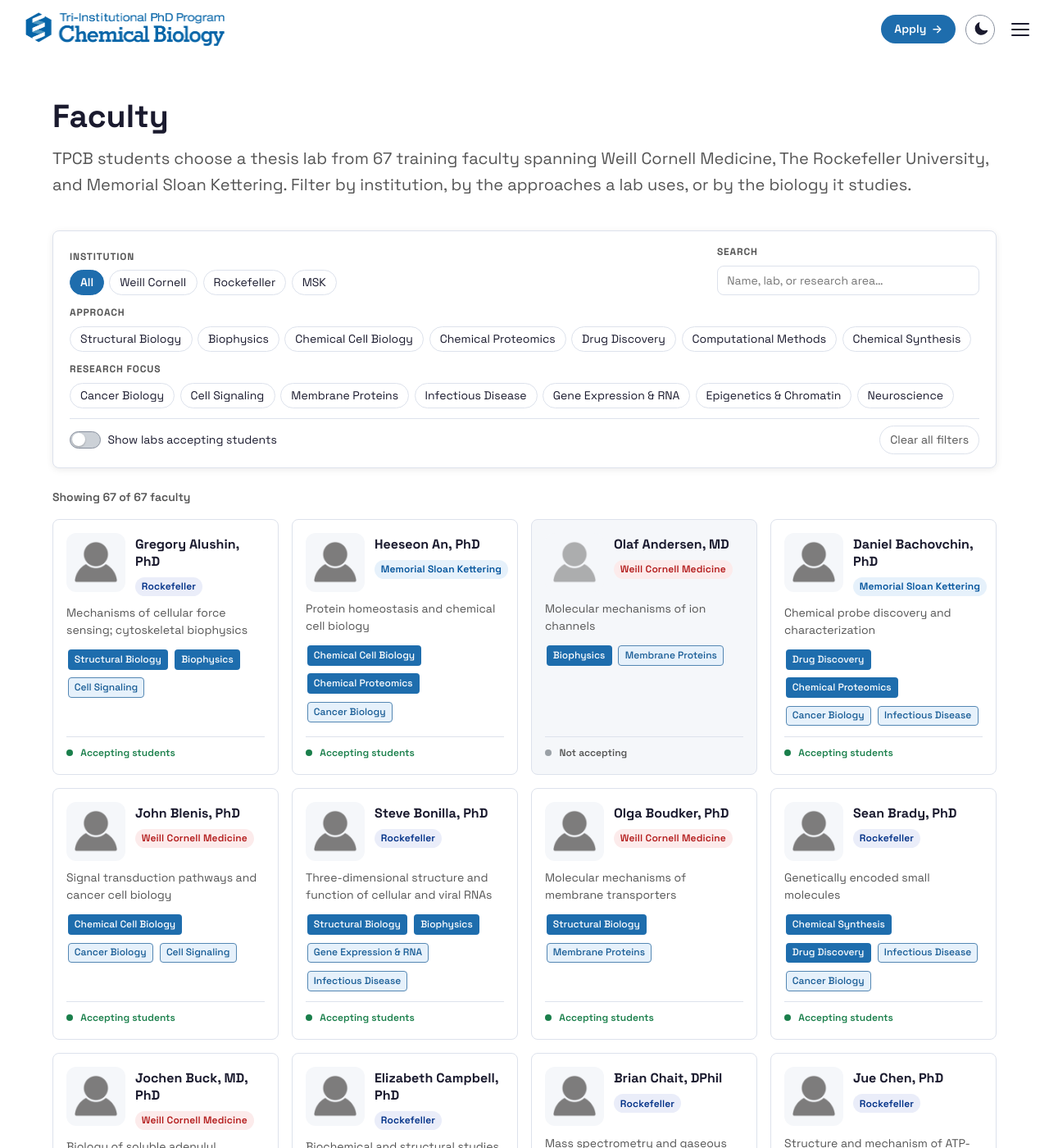
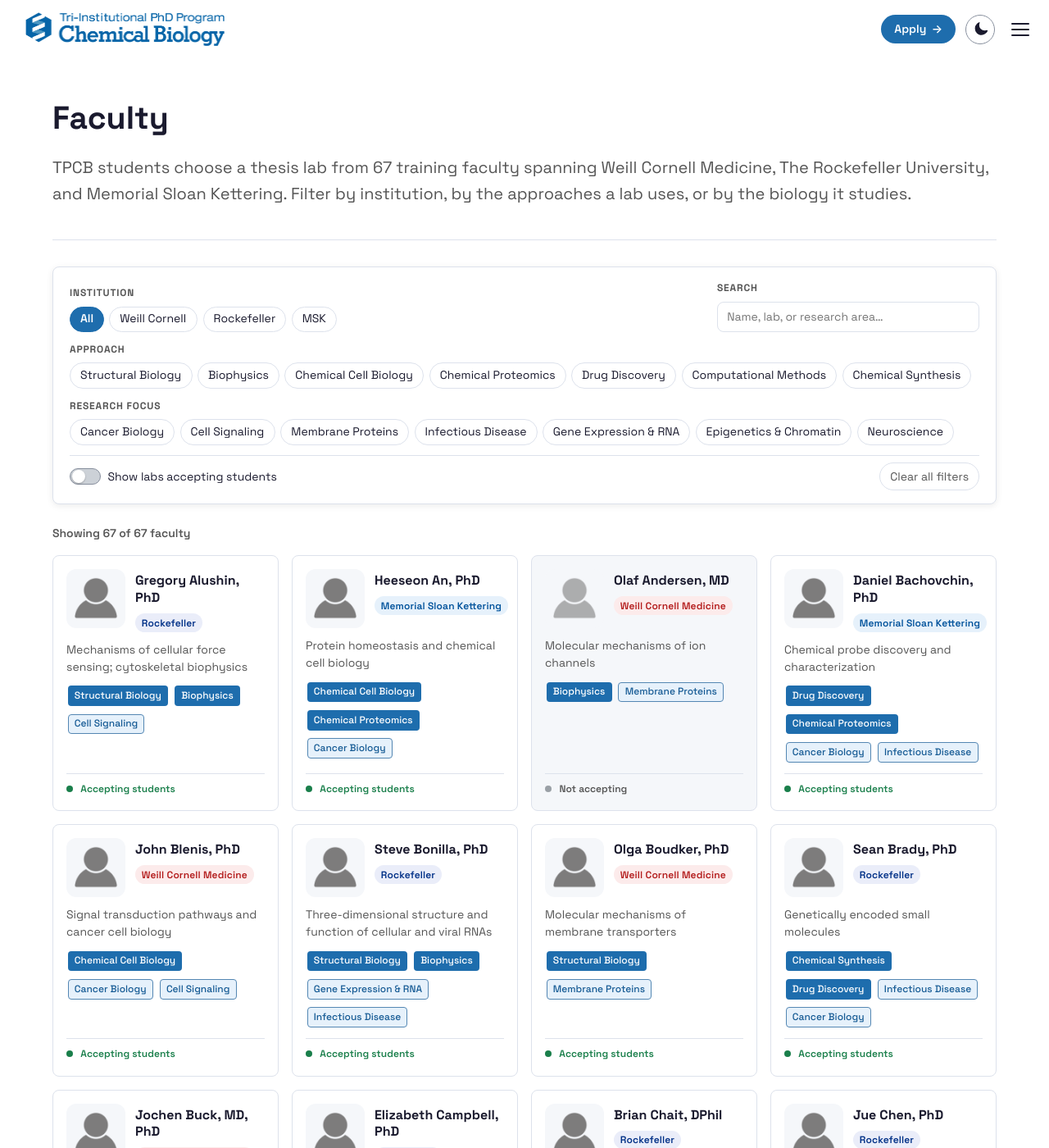
Before and after one commit to adavasam/tpcb-website, a Jekyll site: the page built from _pages/faculty.md, in a window 1280 px wide and 1400 px high. Shown: the whole window at 82% size. Built offline with Jekyll 4.4.1, drawn with Linux system fonts in a browser that asks for light colours.

Commit message:
Retire the faculty page's parallel header markup
The faculty directory had its own set of page-header rules —
.fd-header / .fd-title / .fd-intro — describing the same three elements as
.post-header / .post-title / .post-description, which every other page
uses. Two implementations of one component, kept in step by hand, and they
had already drifted: the faculty title was 8px larger, its lede 4px larger
and capped at 62ch, and its heading sat 40px lower than every other page's.
Levelling those by adjusting both sets was treating the symptom.

The page now emits the standard header and the three .fd-* rules are
deleted. .fd survives only as this page's bottom-padding hook.

The header markup is written out in the page rather than taken from
`layout: page`, for the same reason _layouts/students-directory.html writes
its own: the lede interpolates {{ total }}, and Jekyll does not process
Liquid inside front matter. The class names, nesting and resulting styles
are identical either way — this is the existing precedent on the site, not
a new pattern.

Verified in a browser across faculty, students, alumni and a plain prose
page: same h1 class (.post-title), same wrapper chain (page-wrapper > post >
post-header), same computed size (39.056px), same lede class and size
(.post-description, 20px), same 1px header rule. The faculty page gains
that header rule, which it did not have before — .fd-header carried only a
bottom margin — so it now closes its header the way the rest of the site
does.

One structural difference remains and is deliberate: the faculty page's
body is not wrapped in .post-content. That wrapper carries prose rules
(heading margins, table styling) written for article text, and the faculty
body is a filter form and a card grid. Wrapping it would put a 32px top
margin on every card heading that .fd-card-name then has to undo. The
student directory does use .post-content, because its body is closer to
prose. Flagged rather than changed.

323 pages, 0 broken internal links out of 18,123, 0 heading-level skips,
clean at both /tpcb-website/ and --baseurl "".

Co-Authored-By: Claude Opus 5 <noreply@anthropic.com>

```diff
--- a/_pages/faculty.md
+++ b/_pages/faculty.md
@@ -12,12 +12,24 @@ description: Browse the training faculty of the Tri-Institutional PhD Program in
 {%- assign faculty = site.faculty | sort: "sort_key" -%}
 {%- assign total = faculty | size -%}
 
+{%- comment -%}
+  The standard page header: .post / .post-header / .post-title /
+  .post-description, exactly as _layouts/page.html and
+  _layouts/students-directory.html emit it. This page used to carry a parallel
+  set (.fd-header / .fd-title / .fd-intro) that had to be kept visually in step
+  with the real one by hand — which is how it ended up 8px larger and 40px lower
+  than every other page.
+
+  Written out rather than taken from `layout: page` for the same reason the
+  student directory writes its own: the lede interpolates {{ total }}, and
+  Jekyll does not process Liquid inside front matter.
+{%- endcomment -%}
 <div class="page-wrapper">
-<div class="fd">
+<div class="post fd">
 
-  <header class="fd-header">
-    <h1 class="fd-title">Faculty</h1>
-    <p class="fd-intro">
+  <header class="post-header">
+    <h1 class="post-title">Faculty</h1>
+    <p class="post-description">
       TPCB students choose a thesis lab from {{ total }} training faculty spanning
       Weill Cornell Medicine, The Rockefeller University, and Memorial Sloan Kettering.
       Filter by institution, by the approaches a lab uses, or by the biology it studies.
--- a/assets/css/faculty.css
+++ b/assets/css/faculty.css
@@ -121,26 +121,15 @@
 
 /* No top padding: .page-wrapper already supplies it, and having both put the
    faculty h1 at 160px against every other page's 120px. */
+/* The only thing left of this page's old parallel layout. .fd-header, .fd-title
+   and .fd-intro are gone — the page uses .post-header / .post-title /
+   .post-description like every other directory, so there is one definition of a
+   page header on the site instead of two kept in step by hand. No top padding:
+   .page-wrapper already supplies it. */
 .fd { padding-block: 0 var(--space-10); }
 
-.fd-header { margin-bottom: var(--space-8); }
 
-.fd-title {
-  margin: 0 0 var(--space-3);
-  font-size: var(--font-size-3xl);
-  line-height: 1.15;
-  color: var(--color-text);
-}
 
-.fd-intro {
-  /* No measure cap. This carried max-width: 62ch and was the only lede on the
-     site that did, which made the faculty page look different rather than
-     better; page copy runs to the page width everywhere now. */
-  margin: 0;
-  color: var(--color-text-muted);
-  font-size: var(--font-size-lg);
-  line-height: 1.6;
-}
 
 /* --------------------------------------------------------------------------
    Directory — filter bar
```
Also changed, not shown: assets/css/tpcb.css (+6 -5 lines).
